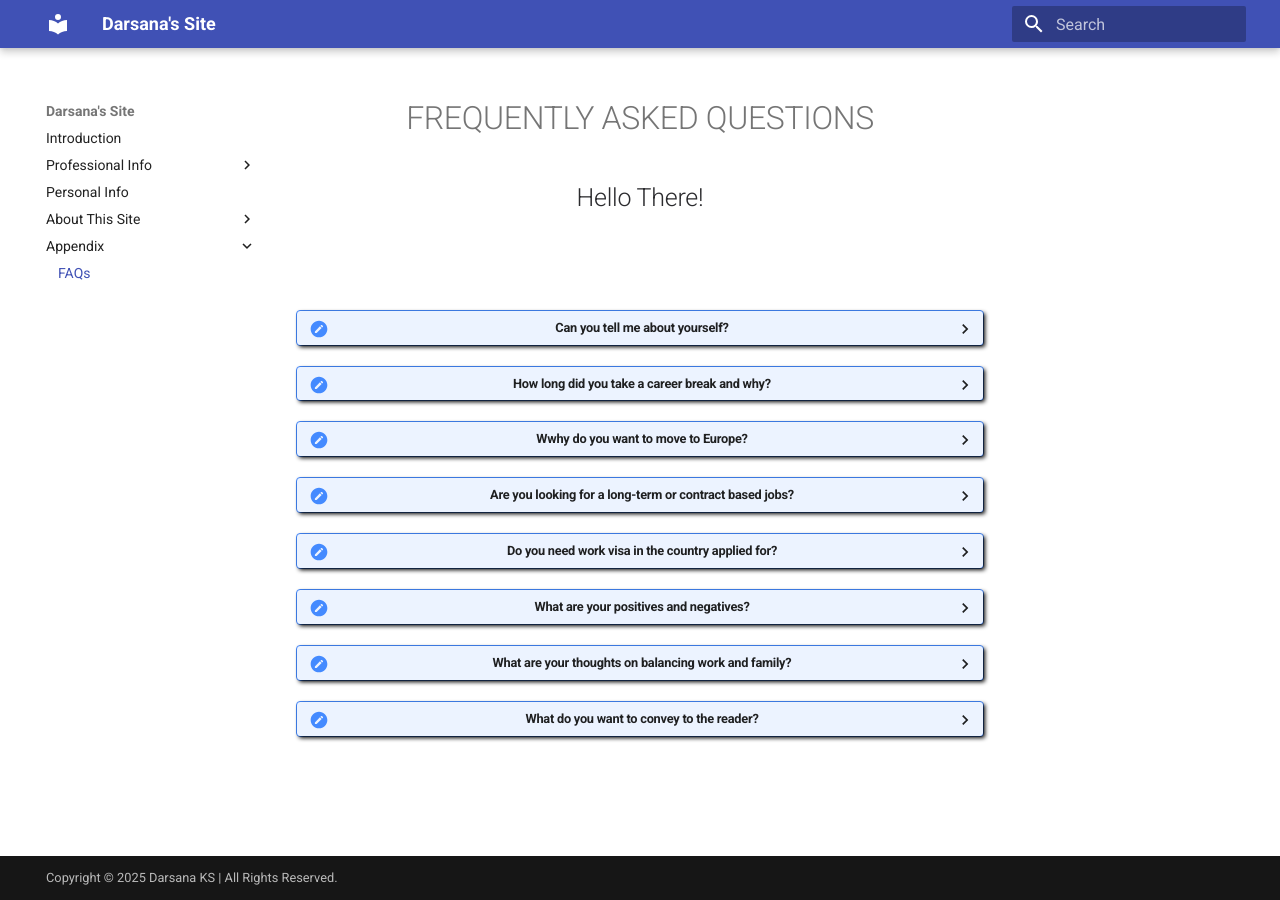
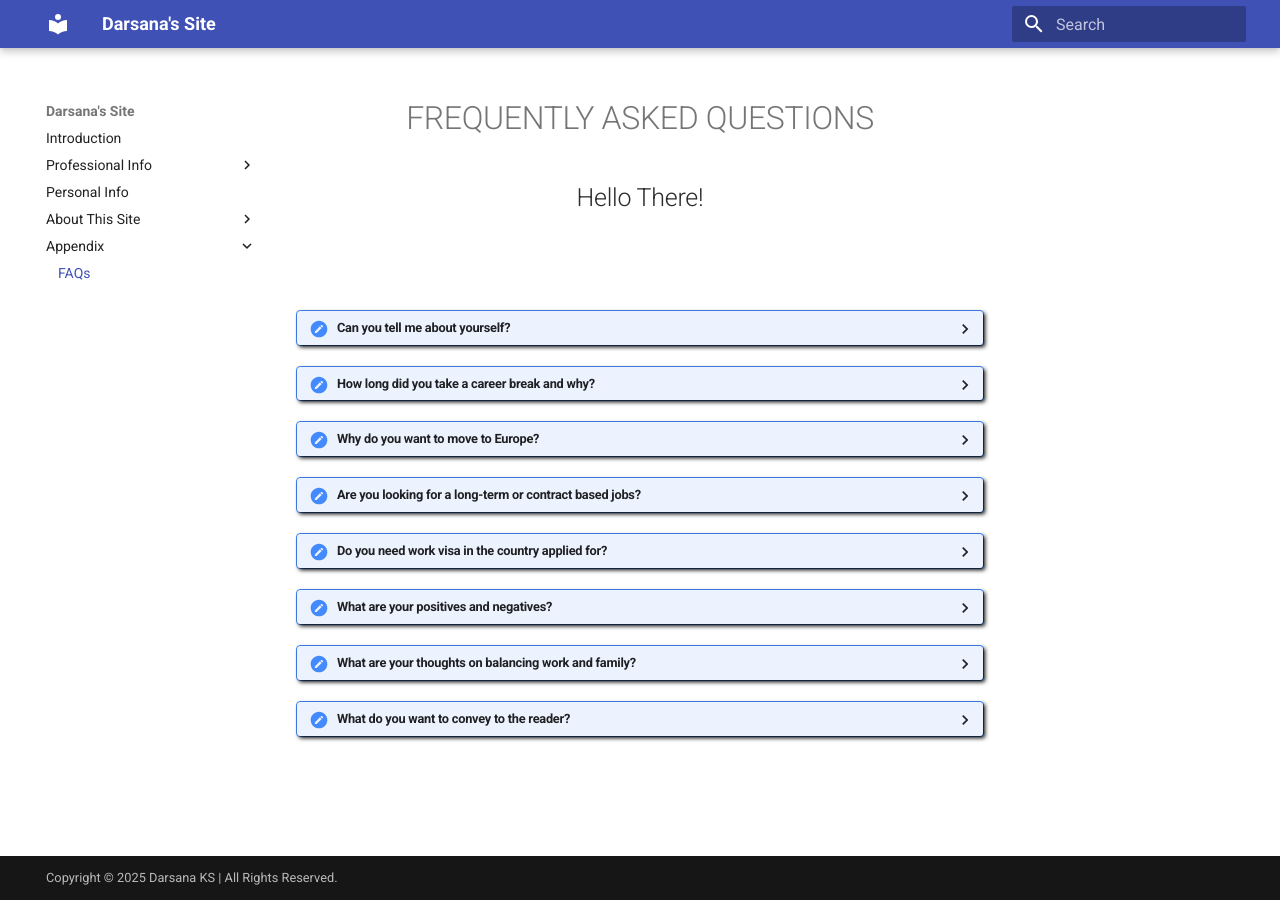
Before and after one commit to DarsanaKS/DarsanaKS-1, an MkDocs documentation site: the page built from docs/FAQs.md, in a window 1280 px wide. Built offline with MkDocs 1.6.1 and Material for MkDocs 9.7.7, drawn with Linux system fonts in a browser that asks for light colours; the version menu is left out; some of the changed lines change nothing that is shown.

Commit message:
FAQ alignment updated

```diff
--- a/docs/FAQs.md
+++ b/docs/FAQs.md
@@ -23,6 +23,8 @@ details  {
       border-radius: 8px;
       box-shadow: 2px 2px 4px rgba(0, 0, 0, 1.4);
       cursor: pointer;
+      padding-left: 0;
+      text-align: left;
       /*font-size: 14px;
       font-family: Verdana, Geneva, Tahoma, sans-serif;*/
     }
@@ -35,6 +37,9 @@ details  {
       /*font-size: 14px;
       font-family: Verdana, Geneva, Tahoma, sans-serif;*/
       line-height: 1.5;
+      text-align: left;
+      padding-left: 0;
+      margin-left: 0;
         }
     p {
         line-height: 1.5; /* Adjust the value to set the desired line height */
@@ -76,7 +81,7 @@ details  {
             <p>I am a simple and cool person who always who adapts to situation and tries to stay positive.<br>My name is Darsana and I come from Bangalore, a city in India.<br>
             I pursued my lower education and higher education in Kerala, a state in India. After completing my studies, I moved to Bangalore for Job opportunities.<br>
             I hold Master's degree in Mathematics and Post Graduate Diploma in Computer Applications.<br>
-            I started my career as a technical editor and proof reader where I worked on scientific journals and thesis reports. After completing almost 5 years as a technical editor, I had a maternity break.<br>
+            I started my career as a technical editor and proof reader where I worked on scientific journals and thesis reports. After 5+ years as a technical editor, I took a maternity and child care break.<br>
             After the break, I had a strong will to upgrade my career goals and started learning about technical writing. Later on, I got into technical writing and from then I am a enthusiastic technical writer always trying to upgrade myself in different aspects of writing.
             </p>
             </details>
@@ -86,14 +91,14 @@ details  {
             Two years I was completely on a break, however, third year I started to work partially as an editor.</p>
             </details>
             <details onclick="toggleAccordion(this)">
-            <summary>Wwhy do you want to move to Europe?</summary>
-            <p>I came to Hungary in a family reunification visa. I started liking the people culture and the development seen in Europe.<br>
+            <summary>Why do you want to move to Europe?</summary>
+            <p>I came to Hungary through a family reunification visa. I started liking the people culture and the development seen in Europe.<br>
             I travelled to places and I felt that I should be part of this lifestyle. My daughter also likes to be here.<br>
             After that I explored the jobs market here and I was really excited to see that technical writer position is a valued position in European IT sector. As I always wanted to enhance and take my career to new levels, I thought to explore the opportunities.</p>
             </details>
             <details onclick="toggleAccordion(this)">
             <summary>Are you looking for a long-term or contract based jobs?</summary>
-            <p>I am looking for a long-term/permanant environment where I can contribute and grow my career.</p>
+            <p>I am looking for a long-term/permanant environment where I can contribute to the organization and grow along with it.</p>
             </details>
             <details onclick="toggleAccordion(this)">
             <summary>Do you need work visa in the country applied for?</summary>
@@ -116,7 +121,7 @@ details  {
             </details>
             <details onclick="toggleAccordion(this)">
             <summary>What do you want to convey to the reader?</summary>
-            <p>I believe in continuous learning and growth; let it be personally or professionaly. Hence I am prpared to takeup any career challenges or upgrade myself to adhere to the requirement.<br>
+            <p>I believe in continuous learning and growth; let it be personally or professionaly. Hence I am prepared to takeup any career challenges for my career or upgrade myself to adhere to the requirement.<br>
             Being positive is my strength.</p>
             </details>
             <!--
```
